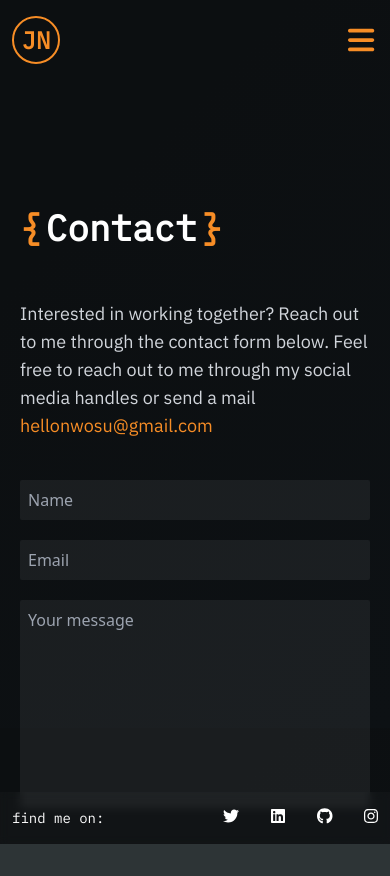
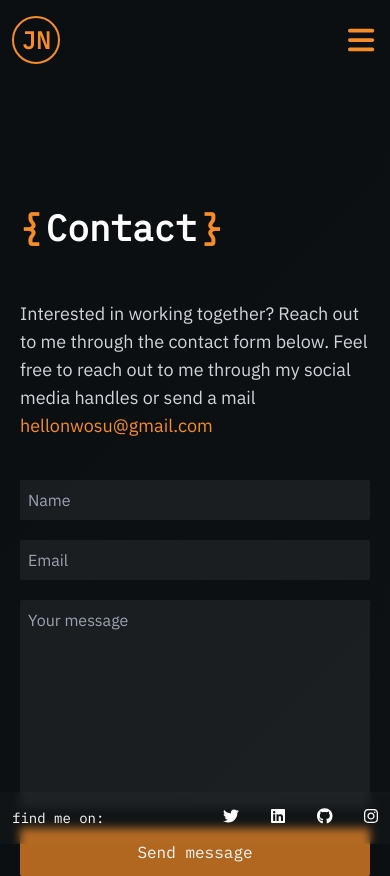
Before and after one commit to JosephChuksN/JosephChuksN, a React (Create React App) app: page /contact in a window 390 px wide. Before the commit the page ends 844 px from the top, so only its background shows below. Built offline with nearby package versions, Linux system fonts and the light colour scheme.

Commit message:
styled for mobile

```diff
--- a/src/components/Contact.tsx
+++ b/src/components/Contact.tsx
@@ -20,23 +20,26 @@ const Contact = () => {
         </span>
         </span>
         <div className="lg:w-[50%]">
-        <form className="flex flex-col gap-5 w-full lg:p-2" action="">
-        <input className="rounded-sm p-2 bg-[#ffffff0f]"
+        <form className="flex flex-col gap-5 w-full" action="">
+        <input className="rounded-sm p-2 bg-[#ffffff0f] text-gray-100 font-para"
          type="text"
          name=""
          placeholder="Name"
          />
-        <input className="rounded-sm p-2 bg-[#ffffff0f]"
+        <input className="rounded-sm p-2 bg-[#ffffff0f]  text-gray-100 font-para"
         type="email"
         name=""
         placeholder="Email"
         />
-        <textarea className="rounded-sm p-2 bg-[#ffffff0f] resize-none"
+        <textarea className="rounded-sm p-2 bg-[#ffffff0f]  text-gray-100 resize-none font-para"
         name=""
         cols={10}
         rows={8}
         placeholder="Your message"
          />
+         <span className="bg-[#F78D26]/70 hover:bg-[#F78D26] transition-all delay-75 duration-300 ease-out p-3 flex items-center justify-center rounded-sm text-gray-50 font-headers">
+            Send message
+         </span>
             </form>
         </div>
     </div>
```
